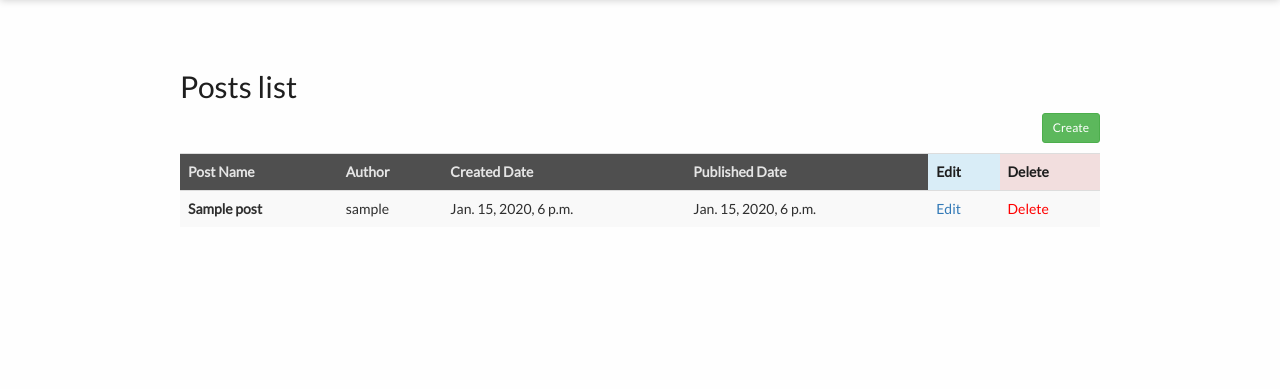
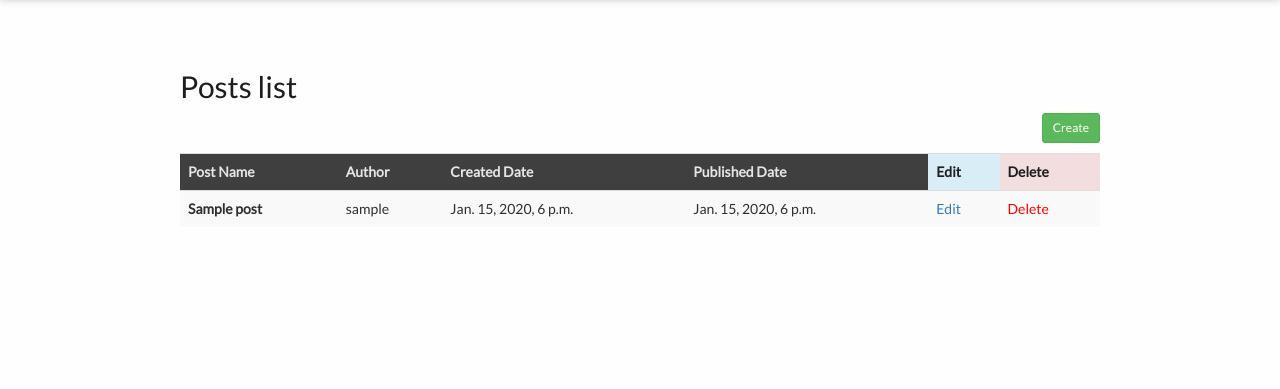
Before and after one commit to jrinkx/jrinkx, a Django app: page /blog/admin in a window 1280 px wide. Shown: the part 50-439 px from the top of the page. Run offline with Django 3.2, Linux system fonts and the light colour scheme; a user stored in the database is signed in; tables that the repository leaves empty hold one stand-in row (values such as "Sample post"); some libraries are stand-ins or nearby versions.

Commit message:
edit base.css

```diff
--- a/static/css/base.css
+++ b/static/css/base.css
@@ -5,7 +5,7 @@
 /* background group */
 .bg-white {background-color: #fefefe;color: #1e1e1e;}
 .bg-black {background-color: #2f2f2f;color: #d5d5d5;}
-.bg-lightblack {background-color: #4f4f4f;color: #e5e5e5;}
+.bg-lightblack {background-color: #3f3f3f;color: #e5e5e5;}
 .bg-grey {background-color: #ebebeb;color: #2f2f2f;}
 .bg-lightgrey {background-color: #f9f9f9;color: #2f2f2f;}
 /* border settings */
```
